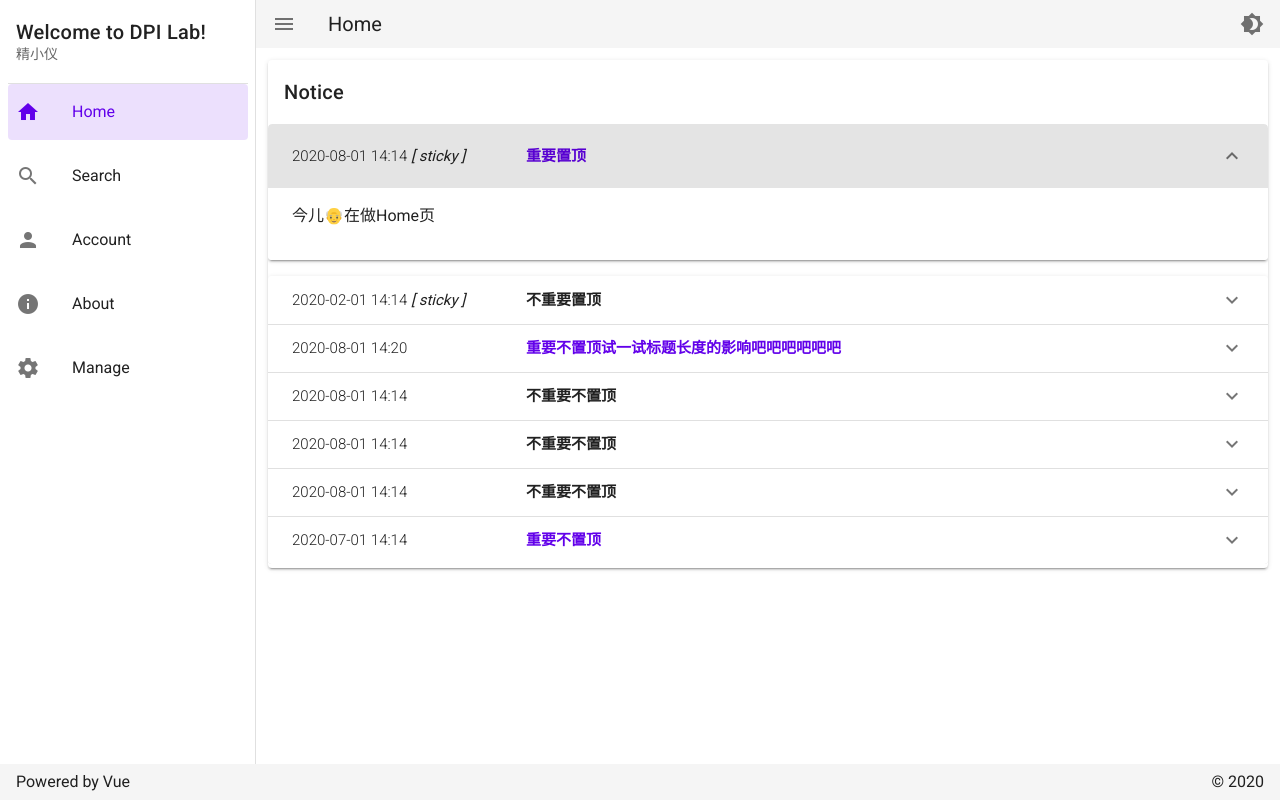
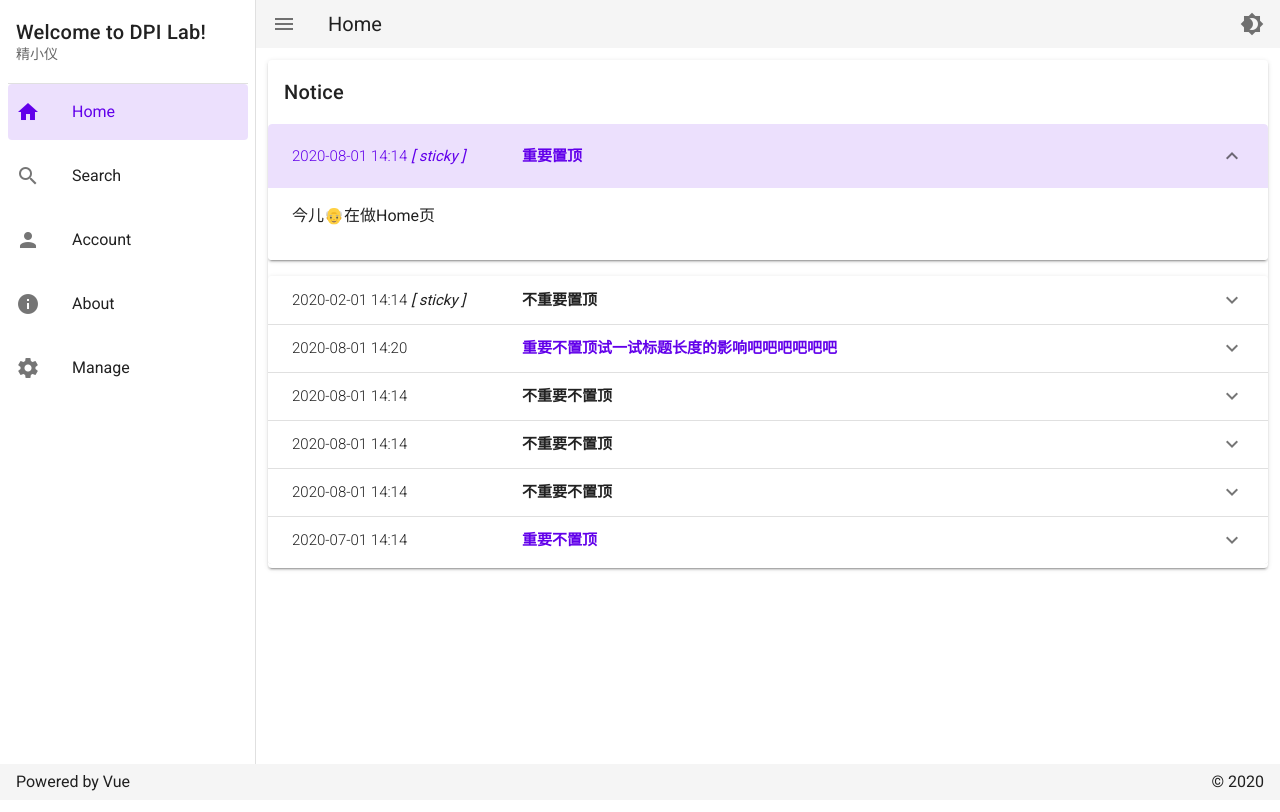
Before and after one commit to GnohzZ/dpi-lab-management, a Vue app: page /test/Home in a window 1280 px wide. Built offline with nearby package versions, Linux system fonts and the light colour scheme; no server answers.

Commit message:
modify the active style of expansion panel

```diff
--- a/src/views/Home.vue
+++ b/src/views/Home.vue
@@ -29,7 +29,9 @@
             >
               <v-expansion-panels
                 focusable
+                hover
                 :value = "selectedPanel"
+                active-class="primary--text"
               >
                 <v-expansion-panel
                   v-for="(notice,i) in sortedNotices"
@@ -38,15 +40,10 @@
                   <v-expansion-panel-header>
                     <v-row class = "py-0">
                       <v-col class = "py-1" v-if = "breakPoint !== 'xs'">
-                        <!-- <v-card
-                          width = "190"
-                          flat
-                        > -->
-                          <span class="font-weight-light">{{notice.publishTime}}</span>
-                          <span class="font-italic" v-if = "notice.toTop"> [ sticky ] </span>
-                        <!-- </v-card> -->
+                        <span class="font-weight-light">{{notice.publishTime}}</span>
+                        <span class="font-italic" v-if = "notice.toTop"> [ sticky ] </span>
                       </v-col>
-                      <v-col class = "py-1 mx-1" align = "start" md = "9" sm = "7">
+                      <v-col class = "py-1 mr-2 ml-1" align = "start" md = "9" sm = "7">
                         <span class="font-weight-black" :class="{ 'primary--text': notice.importance }" >
                           {{notice.title}}
                         </span>
@@ -55,7 +52,9 @@
                   </v-expansion-panel-header>
                   <v-expansion-panel-content class = "mt-4">
                     <span class="font-weight-light" v-if = "breakPoint === 'xs'">{{notice.publishTime}}</span>
-                    <p>{{notice.content}}</p>
+                    <v-card flat> <!--用v-card避免文字跟随active属性变化-->
+                      <p>{{notice.content}}</p>
+                    </v-card>
                   </v-expansion-panel-content>
                 </v-expansion-panel>
               </v-expansion-panels>
```
